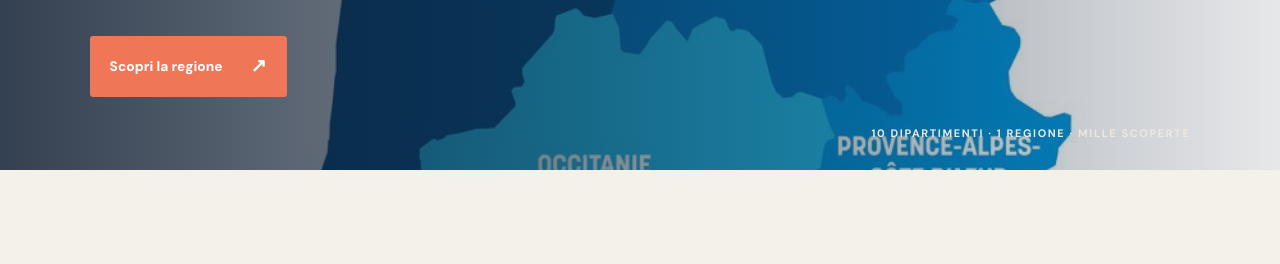
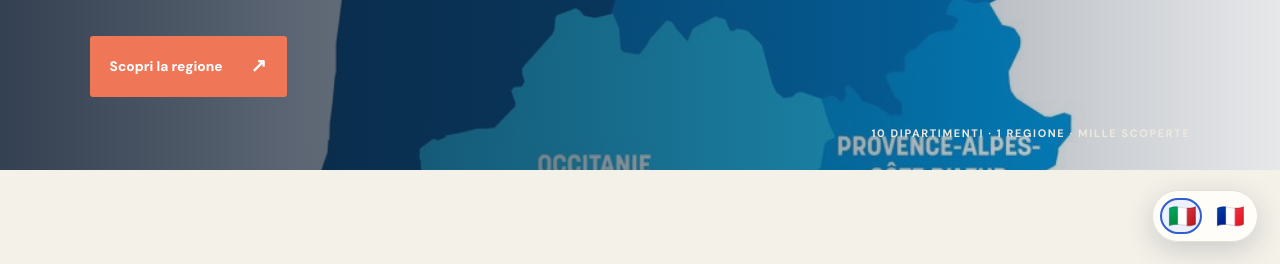
Before and after one commit to mattias-svg/grand-est, a plain HTML site: page index.html in a window 1280 px wide. Shown: the part 536-800 px from the top of the page. Drawn offline with nearby package versions, Linux system fonts and the light colour scheme; a web font is replaced by a local one.

Commit message:
Add persistent Italian/French language selector

```diff
--- a/style.css
+++ b/style.css
@@ -70,3 +70,11 @@ footer{min-height:90px;padding:22px 7%;display:flex;align-items:center;justify-c
 .home-map-link img{width:100%;height:100%;object-fit:contain}
 .home-map-link:hover{transform:translateY(-3px);box-shadow:0 7px 18px rgba(23,36,59,.12)}
 @media(max-width:760px){.logo-map{width:36px;height:28px}.home-map-link{width:64px;height:48px;align-self:flex-end}}
+
+/* Selettore lingua fisso */
+.language-switch{position:fixed;right:22px;bottom:22px;z-index:1000;display:flex;gap:6px;padding:7px;background:rgba(255,253,248,.96);border:1px solid var(--line);border-radius:999px;box-shadow:0 8px 28px rgba(23,36,59,.18);backdrop-filter:blur(10px)}
+.language-switch button{width:42px;height:36px;border:2px solid transparent;border-radius:999px;background:transparent;font-size:23px;line-height:1;cursor:pointer;transition:transform .2s,border-color .2s,background .2s}
+.language-switch button:hover{transform:translateY(-2px)}
+.language-switch button.selected{border-color:var(--blue);background:#edf1ff}
+.language-switch button:focus-visible{outline:3px solid var(--orange);outline-offset:3px}
+@media(max-width:760px){.language-switch{right:14px;bottom:14px}.language-switch button{width:39px;height:34px}}
```
